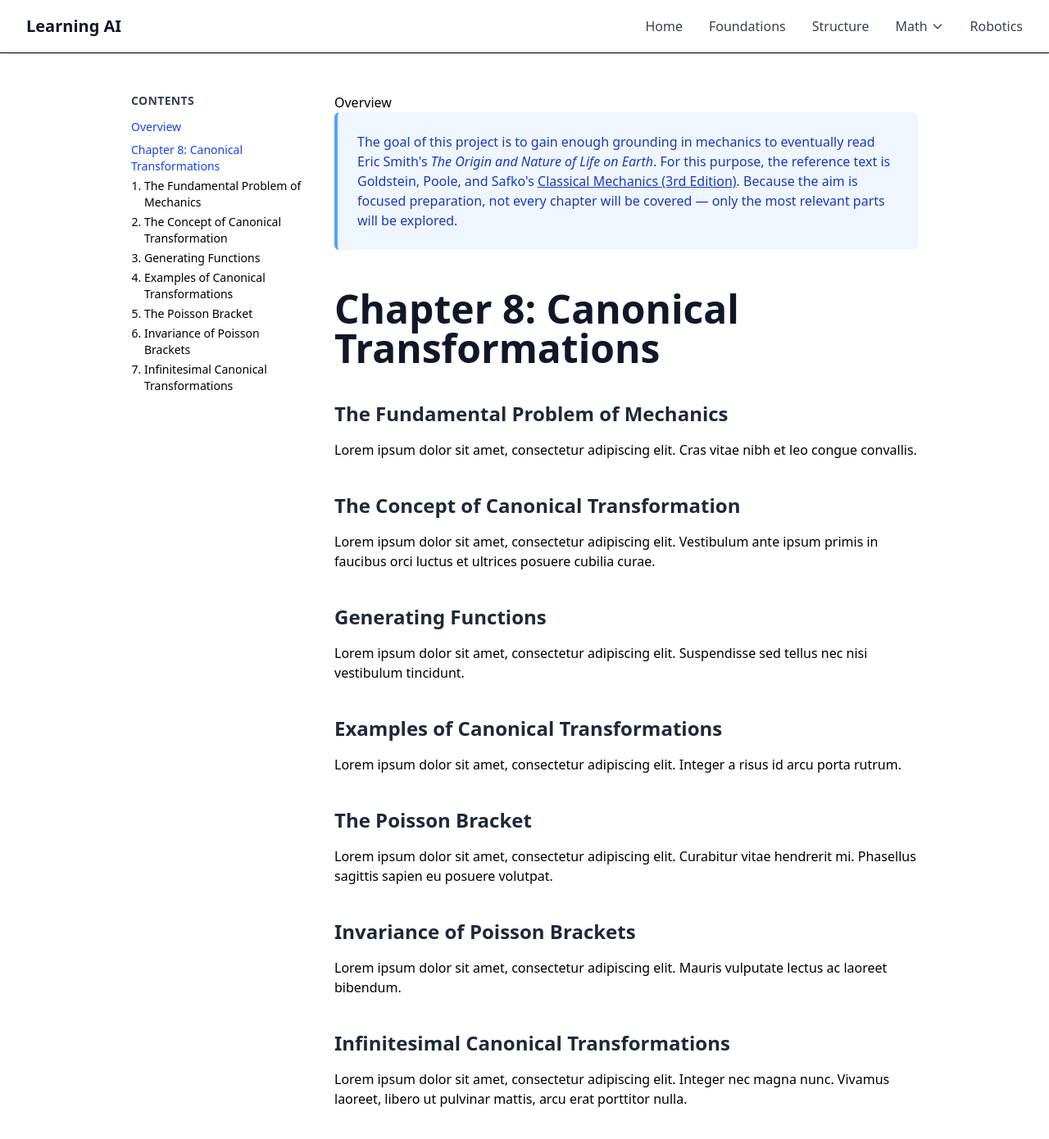
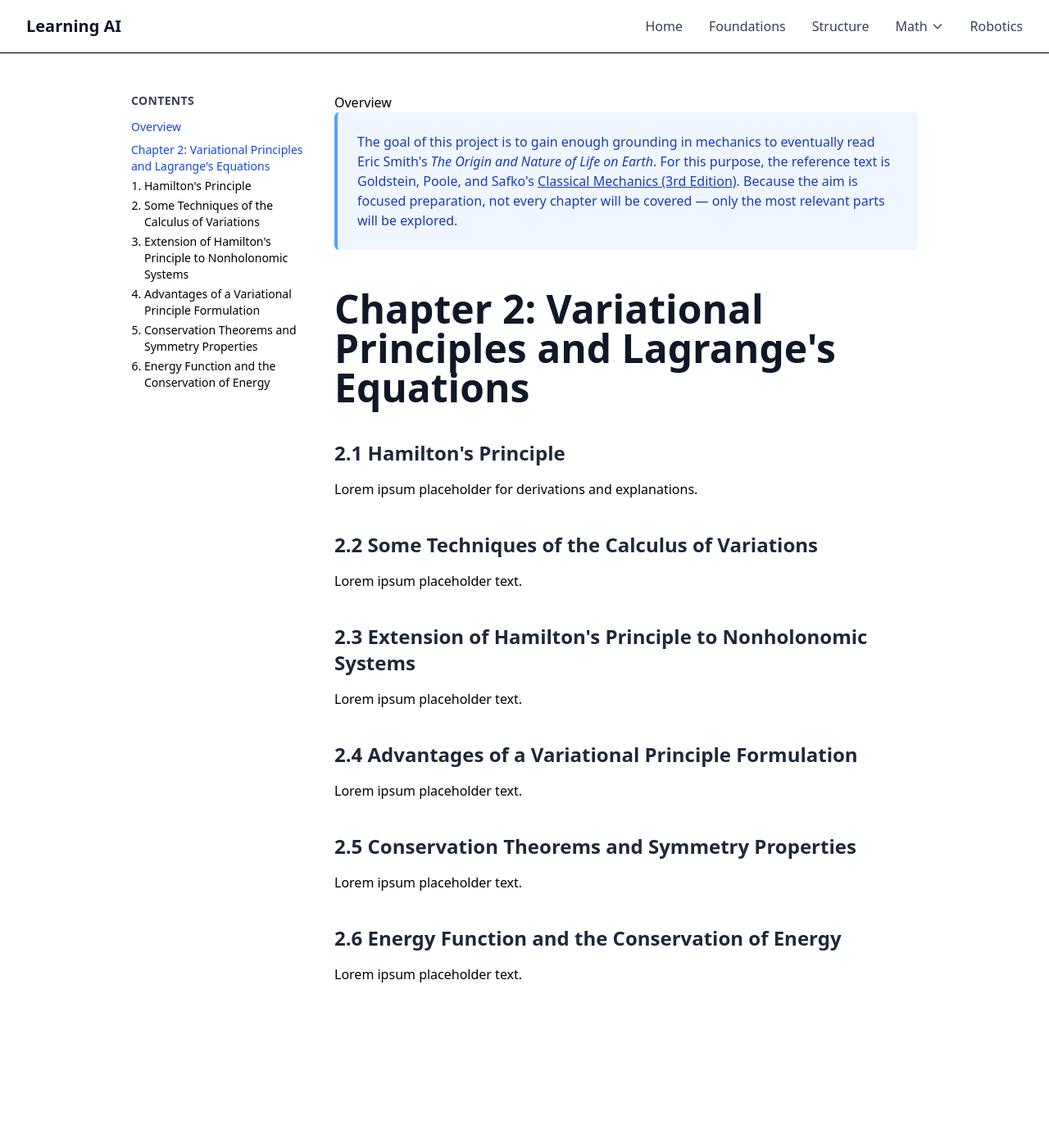
Before and after one commit to WilliamGiammona/learning-ai, a Next.js app: page /math/classical-mechanics in a window 1280 px wide. Shown: the top 1390 px of the page at 82% size. After the commit the page ends 1249 px from the top, so only its background shows below. Built offline with nearby package versions, Linux system fonts and the light colour scheme.

Commit message:
changed to chapter 2

```diff
--- a/app/math/classical-mechanics/page.tsx
+++ b/app/math/classical-mechanics/page.tsx
@@ -18,43 +18,40 @@ const page = () => {
                 </a>
               </li>
               <li>
-                <a href="#chapter-8" className="text-blue-700 hover:underline">
-                  Chapter 8: Canonical Transformations
+                <a href="#chapter-2" className="text-blue-700 hover:underline">
+                  Chapter 2: Variational Principles and Lagrange&apos;s
+                  Equations
                 </a>
                 <ol className="ml-4 mt-1 space-y-1 list-decimal">
                   <li>
                     <a href="#sec-1" className="hover:underline">
-                      The Fundamental Problem of Mechanics
+                      Hamilton&apos;s Principle
                     </a>
                   </li>
                   <li>
                     <a href="#sec-2" className="hover:underline">
-                      The Concept of Canonical Transformation
+                      Some Techniques of the Calculus of Variations
                     </a>
                   </li>
                   <li>
                     <a href="#sec-3" className="hover:underline">
-                      Generating Functions
+                      Extension of Hamilton&apos;s Principle to Nonholonomic
+                      Systems
                     </a>
                   </li>
                   <li>
                     <a href="#sec-4" className="hover:underline">
-                      Examples of Canonical Transformations
+                      Advantages of a Variational Principle Formulation
                     </a>
                   </li>
                   <li>
                     <a href="#sec-5" className="hover:underline">
-                      The Poisson Bracket
+                      Conservation Theorems and Symmetry Properties
                     </a>
                   </li>
                   <li>
                     <a href="#sec-6" className="hover:underline">
-                      Invariance of Poisson Brackets
-                    </a>
-                  </li>
-                  <li>
-                    <a href="#sec-7" className="hover:underline">
-                      Infinitesimal Canonical Transformations
+                      Energy Function and the Conservation of Energy
                     </a>
                   </li>
                 </ol>
@@ -91,80 +88,50 @@ const page = () => {
             {/* Chapter 8 */}
             <section id="chapter-8" className="scroll-mt-24 space-y-10">
               <h1 className="text-5xl font-extrabold text-gray-900">
-                Chapter 8: Canonical Transformations
+                Chapter 2: Variational Principles and Lagrange&apos;s Equations
               </h1>
 
               <section id="sec-1" className="scroll-mt-24 space-y-4">
                 <h2 className="text-2xl font-bold text-gray-800">
-                  The Fundamental Problem of Mechanics
+                  2.1 Hamilton&apos;s Principle
                 </h2>
-                <p>
-                  Lorem ipsum dolor sit amet, consectetur adipiscing elit. Cras
-                  vitae nibh et leo congue convallis.
-                </p>
+                <p>Lorem ipsum placeholder for derivations and explanations.</p>
               </section>
 
               <section id="sec-2" className="scroll-mt-24 space-y-4">
                 <h2 className="text-2xl font-bold text-gray-800">
-                  The Concept of Canonical Transformation
+                  2.2 Some Techniques of the Calculus of Variations
                 </h2>
-                <p>
-                  Lorem ipsum dolor sit amet, consectetur adipiscing elit.
-                  Vestibulum ante ipsum primis in faucibus orci luctus et
-                  ultrices posuere cubilia curae.
-                </p>
+                <p>Lorem ipsum placeholder text.</p>
               </section>
 
               <section id="sec-3" className="scroll-mt-24 space-y-4">
                 <h2 className="text-2xl font-bold text-gray-800">
-                  Generating Functions
+                  2.3 Extension of Hamilton&apos;s Principle to Nonholonomic
+                  Systems
                 </h2>
-                <p>
-                  Lorem ipsum dolor sit amet, consectetur adipiscing elit.
-                  Suspendisse sed tellus nec nisi vestibulum tincidunt.
-                </p>
+                <p>Lorem ipsum placeholder text.</p>
               </section>
 
               <section id="sec-4" className="scroll-mt-24 space-y-4">
                 <h2 className="text-2xl font-bold text-gray-800">
-                  Examples of Canonical Transformations
+                  2.4 Advantages of a Variational Principle Formulation
                 </h2>
-                <p>
-                  Lorem ipsum dolor sit amet, consectetur adipiscing elit.
-                  Integer a risus id arcu porta rutrum.
-                </p>
+                <p>Lorem ipsum placeholder text.</p>
               </section>
 
               <section id="sec-5" className="scroll-mt-24 space-y-4">
                 <h2 className="text-2xl font-bold text-gray-800">
-                  The Poisson Bracket
+                  2.5 Conservation Theorems and Symmetry Properties
                 </h2>
-                <p>
-                  Lorem ipsum dolor sit amet, consectetur adipiscing elit.
-                  Curabitur vitae hendrerit mi. Phasellus sagittis sapien eu
-                  posuere volutpat.
-                </p>
+                <p>Lorem ipsum placeholder text.</p>
               </section>
 
               <section id="sec-6" className="scroll-mt-24 space-y-4">
                 <h2 className="text-2xl font-bold text-gray-800">
-                  Invariance of Poisson Brackets
+                  2.6 Energy Function and the Conservation of Energy
                 </h2>
-                <p>
-                  Lorem ipsum dolor sit amet, consectetur adipiscing elit.
-                  Mauris vulputate lectus ac laoreet bibendum.
-                </p>
-              </section>
-
-              <section id="sec-7" className="scroll-mt-24 space-y-4">
-                <h2 className="text-2xl font-bold text-gray-800">
-                  Infinitesimal Canonical Transformations
-                </h2>
-                <p>
-                  Lorem ipsum dolor sit amet, consectetur adipiscing elit.
-                  Integer nec magna nunc. Vivamus laoreet, libero ut pulvinar
-                  mattis, arcu erat porttitor nulla.
-                </p>
+                <p>Lorem ipsum placeholder text.</p>
               </section>
             </section>
           </article>
```
